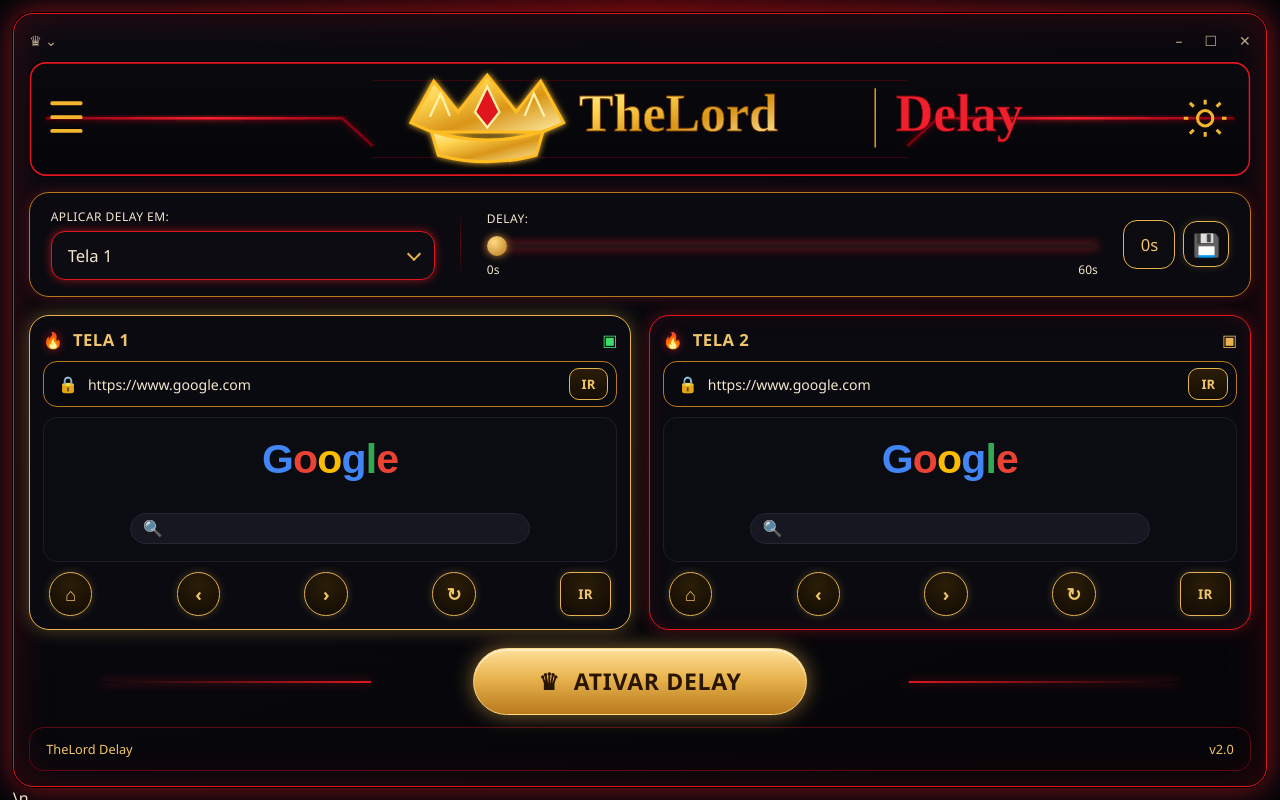
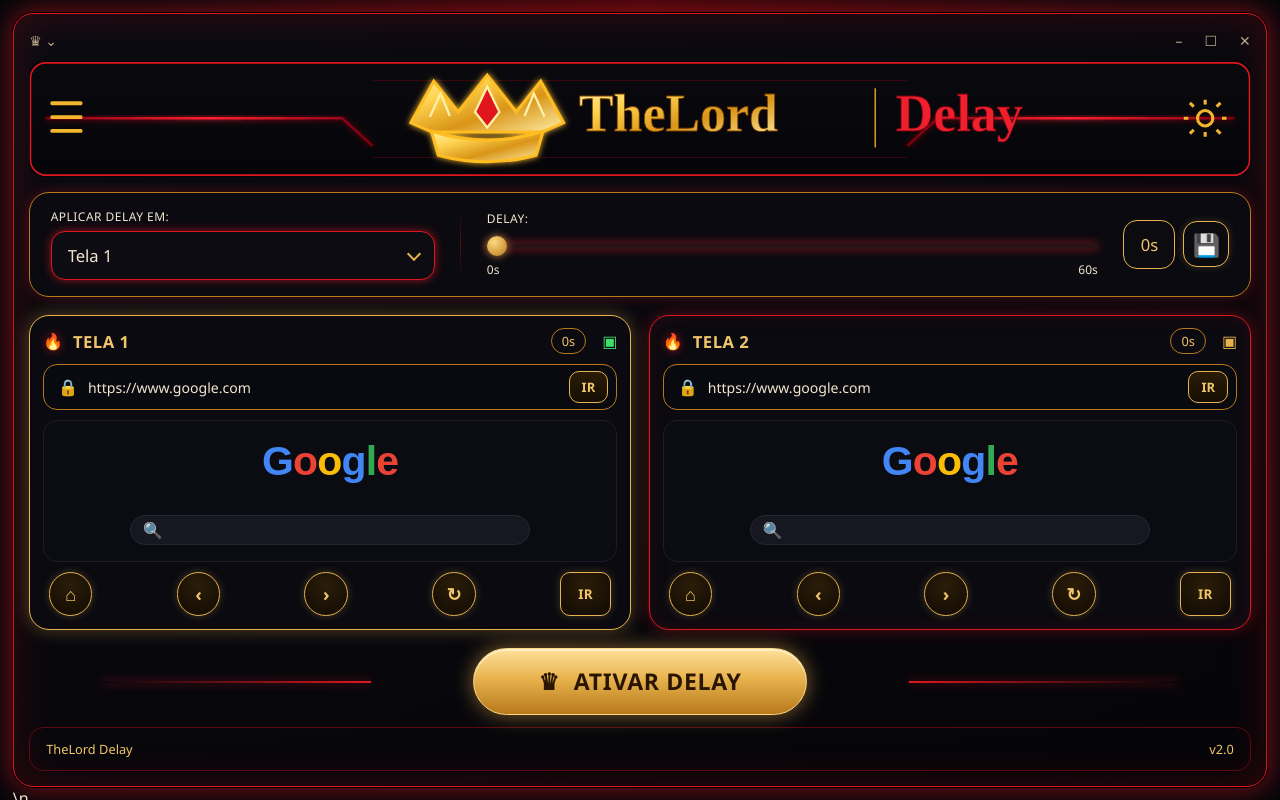
Before and after one commit to JrNascimentoh-source/TheLord_Delay_2.0, a plain HTML site: page index.html in a window 1280 px wide. Drawn offline with Linux system fonts and the light colour scheme.

Commit message:
Corrigir erro de sintaxe que impede o carregamento do app

```diff
--- a/index.html
+++ b/index.html
@@ -94,7 +94,8 @@ const menuBtn=$("#menuBtn"),menuPanel=$("#menuPanel"),modalBackdrop=$("#modalBac
 const STORAGE={configs:"thelord_delay_configs",layouts:"thelord_delay_layouts",settings:"thelord_delay_settings"};
 const targets=()=>target.value==="all"?[screens[1],screens[2]]:[screens[target.value]];
 function syncRange(){const v=+range.value;range.style.setProperty("--p",v/60*100+"%");badge.textContent=v+"s"}
-function syncDelayBridge(){window.TheLordDelayBridge?.syncAll?.()}\nfunction onSlider(){targets().forEach(s=>{s.delay=+range.value;s.render()});syncRange();syncDelayBridge()}
+function syncDelayBridge(){window.TheLordDelayBridge?.syncAll?.()}
+function onSlider(){targets().forEach(s=>{s.delay=+range.value;s.render()});syncRange();syncDelayBridge()}
 function syncButton(){const on=targets().every(s=>s.active);btn.classList.toggle("on",on);btn.setAttribute("aria-pressed",String(on));$("#toggle-label").textContent=on?"DESATIVAR DELAY":"ATIVAR DELAY"}
 function onTarget(){range.value=targets()[0].delay;syncRange();screens[1].root.classList.toggle("selected",["1","all"].includes(target.value));screens[2].root.classList.toggle("selected",["2","all"].includes(target.value));syncButton();syncDelayBridge()}
 function toggle(){const selected=targets();const next=!selected.every(s=>s.active);selected.forEach(s=>{s.active=next;s.render()});syncButton();syncDelayBridge();if(next){selected.forEach(s=>{s.reload()})}}
```
